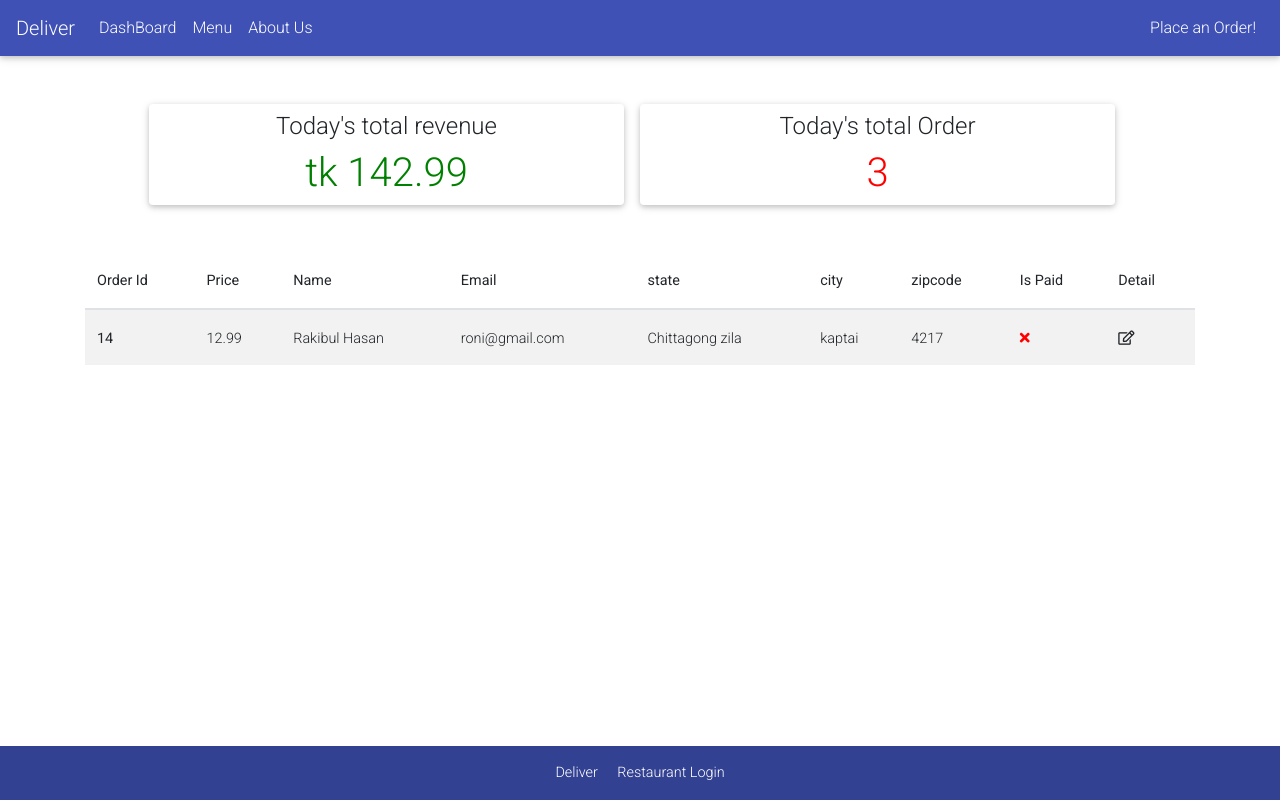
After one commit to rocky-hasan/Django_Delivary_Product, a Django app: page /restaurant/dashboard/ in a window 1280 px wide. The commit adds this page. Run offline with Django 5.2, Linux system fonts and the light colour scheme; a user stored in the database is signed in; data comes from the database, SQL or seed files in the repository; both versions use the stored data as it was after the commit; some libraries are stand-ins or nearby versions.

Commit message:
simple done but something still need

```diff
--- a/customer/models.py
+++ b/customer/models.py
@@ -28,5 +28,6 @@ class OrderModel(models.Model):
     state=models.CharField(max_length=50, blank=True)
     zipcode=models.CharField(max_length=50, blank=True)
     is_paid=models.BooleanField(default=False)
+    is_shipped=models.BooleanField(default=False)
     def __str__(self):
         return f'Order: {self.created_at}'
--- a/customer/urls.py
+++ b/customer/urls.py
@@ -1,11 +1,13 @@
 
 from django.urls import path
-from .views import Index,About,Order,OrderConfirmation,OrderPayConfirmation
+from .views import Index,About,Order,OrderConfirmation,OrderPayConfirmation,Menu,MenuSearch
 
 
 urlpatterns = [
     path('',Index.as_view(),name='home'),
     path('about/',About.as_view(),name='about'),
+    path('menu/',Menu.as_view(),name='menu'),
+    path('menusearch/',MenuSearch.as_view(),name='menusearch'),
     path('order/',Order.as_view(),name='order'),
     path('orderconfirm/<int:pk>/',OrderConfirmation.as_view(),name='orderconfirm'),
     path('paymentconfirm/',OrderPayConfirmation.as_view(),name='paymentconfirm'),
--- a/deliveryapp/urls.py
+++ b/deliveryapp/urls.py
@@ -9,4 +9,5 @@ urlpatterns = [
     path('admin/', admin.site.urls),
     path('', include('customer.urls')),
     path('accounts/', include('allauth.urls')),
+    path('restaurant/', include('restaurant.urls')),
 ]+static(settings.MEDIA_URL, document_root=settings.MEDIA_ROOT)
--- /dev/null
+++ b/restaurant/account_adapter.py
@@ -0,0 +1,5 @@
+from allauth.account.adapter import DefaultAccountAdapter
+
+class NoNewUserAccountAdapter(DefaultAccountAdapter):
+    def is_open_for_signup(self,request):
+        return False
--- a/restaurant/urls.py
+++ b/restaurant/urls.py
@@ -0,0 +1,9 @@
+from django.urls import path
+from .views import Dashboard,OrderDetails
+
+
+urlpatterns = [
+    path('dashboard/',Dashboard.as_view(),name='dashboard'),
+    path('order/<int:pk>/',OrderDetails.as_view(),name='order_detail'),
+
+]
--- a/restaurant/views.py
+++ b/restaurant/views.py
@@ -1,3 +1,50 @@
+from django.contrib.auth.mixins import LoginRequiredMixin, UserPassesTestMixin
+from django.views import View
 from django.shortcuts import render
+from datetime import datetime
+from customer.models import OrderModel  # Import your OrderModel
 
-# Create your views here.
+class Dashboard(LoginRequiredMixin, UserPassesTestMixin, View):
+    def get(self, request, *args, **kwargs):
+        today = datetime.today()
+        orders = OrderModel.objects.filter(
+            created_at__year=today.year,
+            created_at__month=today.month,
+            created_at__day=today.day
+        )
+        unshipped=[]
+        total_revenue = 0
+        for order in orders:
+            total_revenue += order.price
+            if not order.is_shipped:
+                unshipped.append(order)
+
+        context = {
+            'orders': unshipped,
+            'total_revenue': total_revenue,
+            'total_order': len(orders)
+        }
+        return render(request, 'dashboard.html', context)
+
+    def test_func(self):
+        return self.request.user.groups.filter(name='Staff').exists()
+
+class OrderDetails(LoginRequiredMixin,UserPassesTestMixin,View):
+    def get(self,request,pk,*args,**kwargs):
+        order=OrderModel.objects.get(pk=pk)
+        context={
+            'order':order
+        }
+        return render(request, 'order_details.html',context)
+
+    def post(self,request,pk,*args,**kwargs):
+        order=OrderModel.objects.get(pk=pk)
+        order.is_shipped=True
+        order.save()
+        context={
+            'order':order
+        }
+        return render(request, 'order_details.html',context)
+
+    def test_func(self):
+        return self.request.user.groups.filter(name='Staff').exists()
--- /dev/null
+++ b/templates/dashboard.html
@@ -0,0 +1,60 @@
+{% extends 'base.html' %}
+
+{% block content %}
+
+<div class="container mb-5">
+    <div class="row justify-content-center mt-5">
+        <div class="card col-md-5 mr-3">
+            <h4 class="text-center pt-2">Today's total revenue</h4>
+            <h1 class="text-center" style="color:green;">tk {{total_revenue}}</h1>
+        </div>
+
+        <div class="card col-md-5 mr-3">
+            <h4 class="text-center pt-2">Today's total Order</h4>
+            <h1 class="text-center" style="color:red;"> {{total_order}}</h1>
+        </div>
+    </div>
+    <div class="row justidy-content-center">
+        <div class="col-md-12 mt-5">
+            <table class="table table-hover table-striped">
+                <thead>
+                    <tr>
+                        <th scope="col">Order Id</th>
+                        <th scope="col">Price</th>
+                        <th scope="col">Name</th>
+                        <th scope="col">Email</th>
+                        <th scope="col">state</th>
+                        <th scope="col">city</th>
+                        <th scope="col">zipcode</th>
+                        <th scope="col">Is Paid</th>
+                        <th scope="col">Detail</th>
+                    </tr>
+                </thead>
+                 <tbody>
+                {% for order in orders reversed %}
+                    <tr  >
+                        <th scope="row">{{ order.pk }}</th>
+                        <td>{{ order.price }}</td>
+                        <td>{{ order.name }}</td>
+                        <td>{{ order.email }}</td>
+                        <td>{{ order.state }}</td>
+                        <td>{{ order.city }}</td>
+                        <td>{{ order.zipcode }}</td>
+                        <td>
+                            {% if order.is_paid %}
+                                <i style="color: green;" class="fa fa-check"></i>
+                            {% else %}
+                                <i style="color: red;" class="fa fa-times"></i>
+                            {% endif %}
+                        </td>
+                        <td><a href="{% url 'order_detail' order.pk %}"><i class="far fa-edit"></i></a></td>
+                    </tr>
+                {% endfor %}
+                </tbody>
+            </table>
+        </div>
+    </div>
+
+</div>
+
+{% endblock content %}
--- a/templates/navbar.html
+++ b/templates/navbar.html
@@ -5,11 +5,15 @@
   </button>
   <div class="collapse navbar-collapse" id="navbarNav">
     <ul class="navbar-nav mr-auto">
+
+      <li class="nav-item">
+        <a class="nav-link" href="{% url 'dashboard' %}">DashBoard</a>
+      </li>
+      <li class="nav-item">
+        <a class="nav-link" href="{% url 'menu' %}">Menu</span></a>
+      </li>
       <li class="nav-item">
         <a class="nav-link" href="{% url 'about' %}">About Us</span></a>
-      </li>
-      <li class="nav-item">
-        <a class="nav-link" href="#">Menu</a>
       </li>
     </ul>
     <ul class="navbar-nav">
```
Also changed, not shown: customer/views.py (+21 -0 lines), deliveryapp/settings.py (+5 -2 lines), templates/accounts/login.html (added, +15 -0 lines), templates/menu.html (added, +31 -0 lines), templates/order_details.html (added, +46 -0 lines), customer/migrations/0004_ordermodel_is_shipped.py (added), db.sqlite3.
